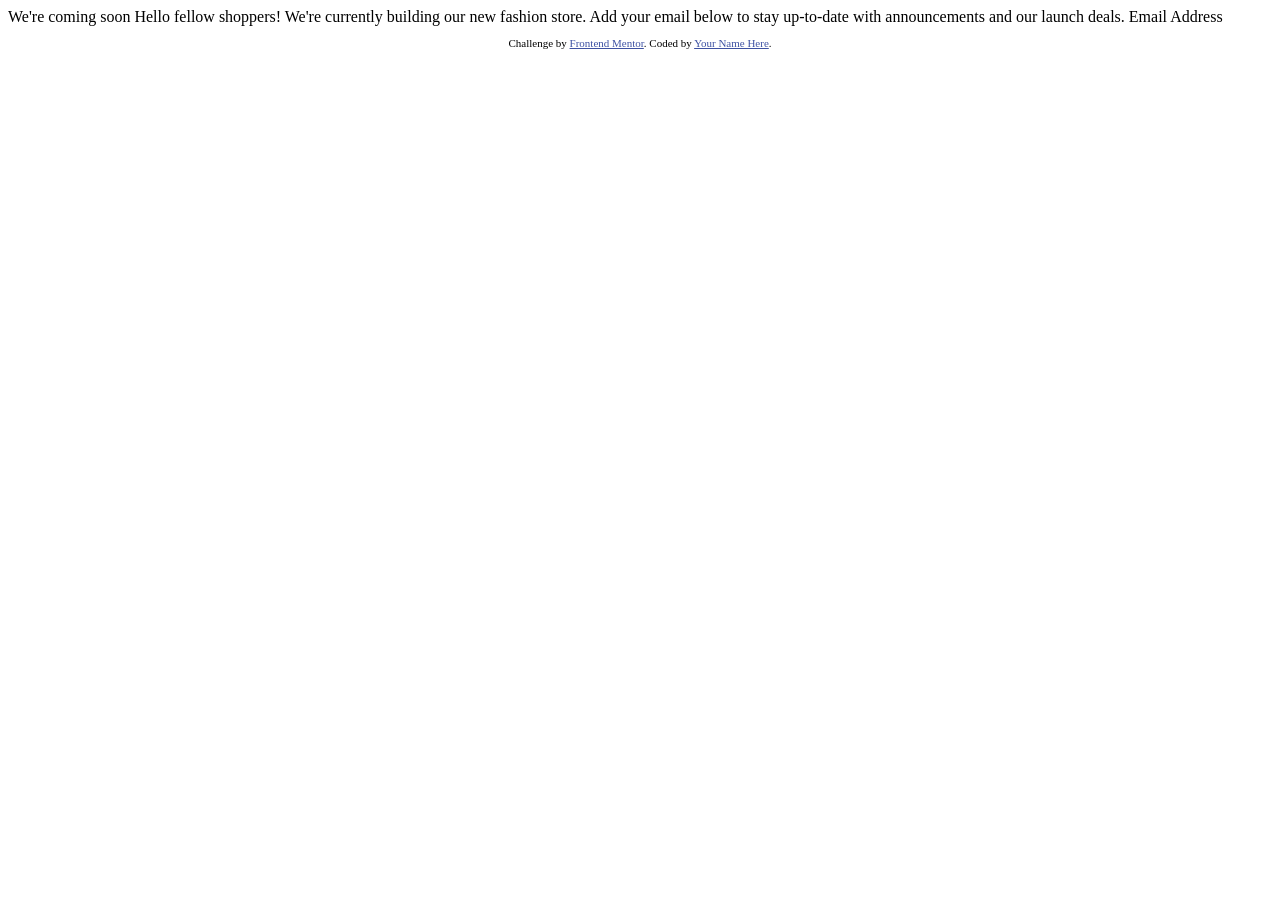
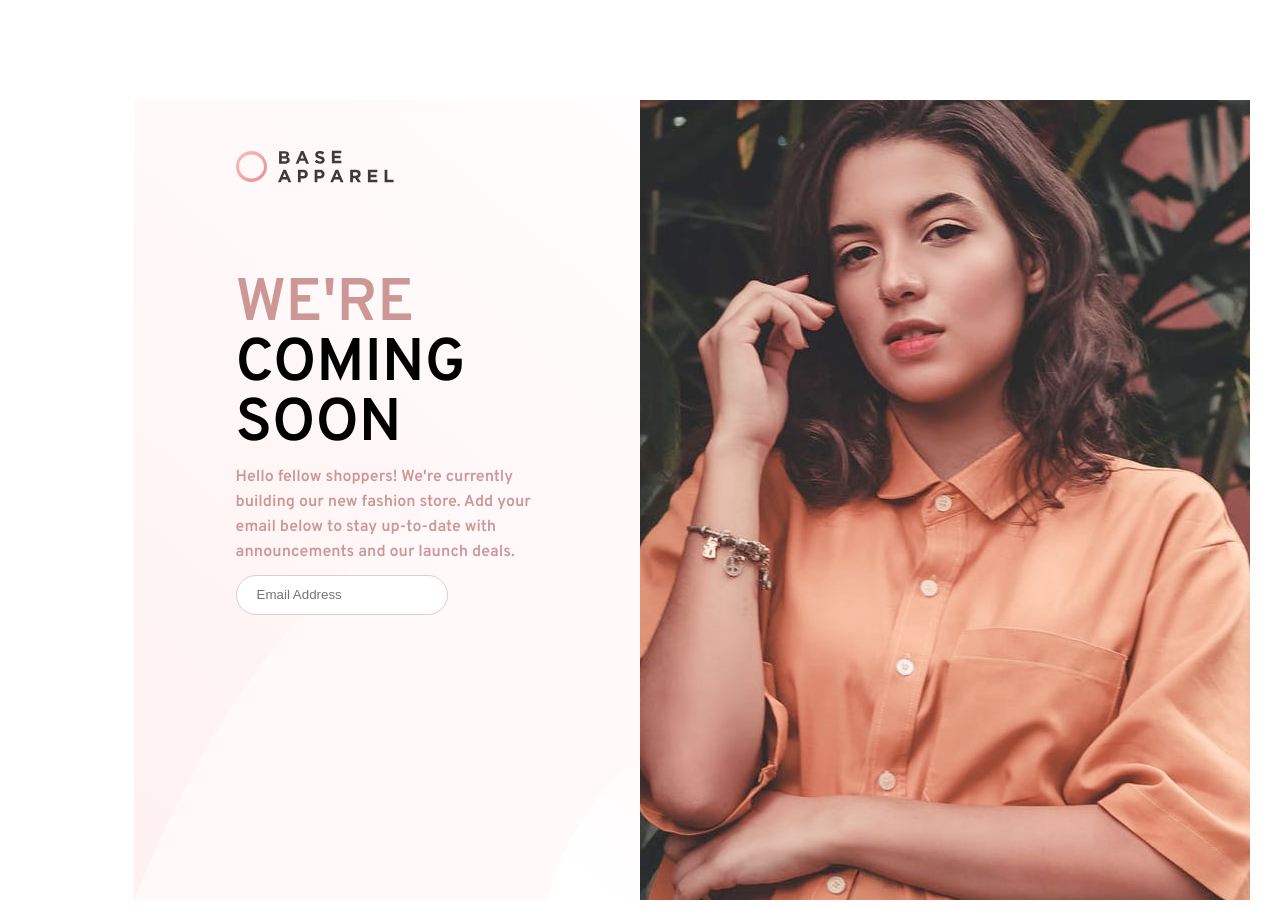
Before and after one commit to cwebdev/Apparel-Coming-Soon-Page, a plain HTML site: page index.html in a window 1280 px wide. Before the commit the page ends 800 px from the top, so only its background shows below. Drawn offline with Linux system fonts and the light colour scheme.

Commit message:
Adding content and styling for desktop

```diff
--- a/index.html
+++ b/index.html
@@ -2,32 +2,55 @@
 <html lang="en">
 <head>
   <meta charset="UTF-8">
-  <meta name="viewport" content="width=device-width, initial-scale=1.0"> <!-- displays site properly based on user's device -->
-
+  <!-- displays site properly based on user's device -->
+  <meta name="viewport" content="width=device-width, initial-scale=1.0">
   <link rel="icon" type="image/png" sizes="32x32" href="./images/favicon-32x32.png">
-
-  <title>Frontend Mentor | Base Apparel coming soon page</title>
-
-  <!-- Feel free to remove these styles or customise in your own stylesheet 👍 -->
-  <style>
-    .attribution { font-size: 11px; text-align: center; }
-    .attribution a { color: hsl(228, 45%, 44%); }
-  </style>
+  <title>Apparel Coming Soon Page</title>
+  <link rel="preconnect" href="https://fonts.googleapis.com">
+  <link rel="preconnect" href="https://fonts.gstatic.com" crossorigin>
+  <link href="https://fonts.googleapis.com/css2?family=Overpass:wght@600&display=swap" rel="stylesheet">
+  <link rel="stylesheet" href="style/style.css">
 </head>
 <body>
+  <div class="bodyContentWrapper">
+    <header class="TitleWrapper">
+      <div class="titleLogo">
+        <img src="images/logo.svg" width="200" height="80"/>
+      </div>
+    </header>
+    <div class="row BodyContentRow">
+      <div class="col-6">
+        <img src="images/hero-desktop.jpg" width="610px" height="800px"/>
+      </div>
+      <div class="col-6 ProductDetailsWrapper">
+        <div class="DetailLogo">
+          <img src="images/logo.svg" width="158" height="33"/>
+        </div>
+        <div class="ProductDetailsContentWrapper">
+          <div class="ProductContentWrapper">
+            <div class="ProductDetailTitle">
+              <div class="Color1">WE'RE </div>
+              <div>COMING</div>
+              <div>SOON</div>
+            </div>
+            <div class="ProductDetails">
+              Hello fellow shoppers! We're currently building our new fashion store.
+              Add your email below to stay up-to-date with announcements and our launch deals.
+            </div>
+            <input class="EmailAddressInput" placeholder="Email Address" />
+          </div>
+        </div>
+      </div>
+    </div>
+  </div>
 
-  We're coming soon
 
-  Hello fellow shoppers! We're currently building our new fashion store.
-  Add your email below to stay up-to-date with announcements and our launch deals.
+<!--
+
+
+
 
   Email Address
-
-  <footer>
-    <p class="attribution">
-      Challenge by <a href="https://www.frontendmentor.io?ref=challenge" target="_blank">Frontend Mentor</a>.
-      Coded by <a href="#">Your Name Here</a>.
-    </p>
-  </footer>
+  -->
 </body>
 </html>
--- a/style/style.css
+++ b/style/style.css
@@ -5,47 +5,34 @@
 body
 {
     font-family: 'Overpass', sans-serif;
-    background-image: url('../images/bg-desktop.svg');
-    background-color: hsl(257, 40%, 49%);
-    background-repeat: no-repeat;
-    background-size: cover;
 }
-
-.bodyContentWrapper
-{
-    width: 80%;
-    margin: auto;
-}
-
-.titleWrapper
-{
-    width: 100%;
-    height: 160px;
-    display: flex;
-    align-items: center;
-}
-
-.titleLogo
-{
-    height: 80px;
-    width: auto;
-    margin-left: 50px;
-}
-
-
-
 
 .ProductDetailsWrapper
 {
     height: 500px;
+    display: flex;
+    flex-direction: column;
+}
+
+.ProductDetailsContentWrapper
+{
+    height: 600px;
+    margin: auto;
+}
+
+
+.DetailLogo
+{
+    width: 60%;
+    margin: 50px auto;
 }
 
 .ProductContentWrapper
 {
     display: flex;
     flex-direction: column;
-    margin: auto;
-    width: 80%;
+    margin: 0 auto;
+    width: 60%;
     height: 350px;
     justify-content: space-around;
 }
@@ -54,59 +41,29 @@ body
 {
     font-size: 28px;
     font-weight: bold;
-    color: white;
+    color: black;
     text-align: center;
+}
+
+.ProductDetailTitle .Color1
+{
+    color: hsl(0, 36%, 70%);
 }
 
 .ProductDetails
 {
-    color: white;
+    color: hsl(0, 36%, 70%);
     font-size: 16px;
     line-height: 25px;
-    text-align: center;
 }
 
-.RegisterBtnWrapper
+.EmailAddressInput
 {
-    height: 60px;
-    width: 200px;
-    background-color: white;
-    border-radius: 35px;
-    text-align: center;
-    padding-top: 17px;
-    font-size: 20px;
-    cursor: pointer;
-    color: hsl(257, 40%, 49%);
-    margin-left: auto;
-    margin-right: auto;
-}
-
-.RegisterBtnWrapper:hover
-{
-    background-color: hsl(300, 69%, 71%);
-    color:white;
-}
-
-footer
-{
-    width: 100%;
-    height: 100px;
-    position: relative;
-}
-
-.FooterIconWrapper
-{
-    width:200px;
-    margin: auto;
-    display: flex;
-    flex-wrap: nowrap;
-    justify-content: space-around;
-}
-
-.FooterIcon
-{
-    width: 50px;
-    filter: brightness(0) saturate(100%) invert(100%) sepia(0%) saturate(0%) hue-rotate(143deg) brightness(105%) contrast(103%);
+    height: 40px;
+    border-radius: 20px;
+    padding-left: 20px;
+    width: 70%;
+    border: 1px solid #decdcd;
 }
 
 
@@ -141,33 +98,47 @@ footer
     .col-s-12 {width: 100%;}
 
     [class*="col-"] {
-        float: left;
+        float: right;
       }
+
+    .TitleWrapper
+    {
+        display: none;
+    }
+
+    .bodyContentWrapper
+    {
+        width: 80%;
+        margin: auto;
+        height: 600px;
+        margin-top: 100px;
+    }
+
+    .BodyContentRow
+    {
+        height: 800px;
+    }
+
+
+
 
     .ProductDetailTitle
     {
-        font-size: 40px;
+        font-size: 60px;
         text-align: left;
+        line-height: 60px;
     }
 
-    .ProductDetails
+    .ProductDetailsWrapper
     {
-        font-size: 18px;
-        line-height: 30px;
-        text-align: left;
+        height: 100%;
+        background-image: url('../images/bg-pattern-desktop.svg');
+        background-color: #fff9f9;
+        background-repeat: no-repeat;
+        background-size: cover;
     }
 
-    .FooterIconWrapper
-    {
-        position: absolute;
-        top: 20px;
-        right: 0px;
-    }
 
-    .RegisterBtnWrapper
-    {
-        margin:0;
-    }
 }
 
 @media only screen and (min-width: 1000px)
```
